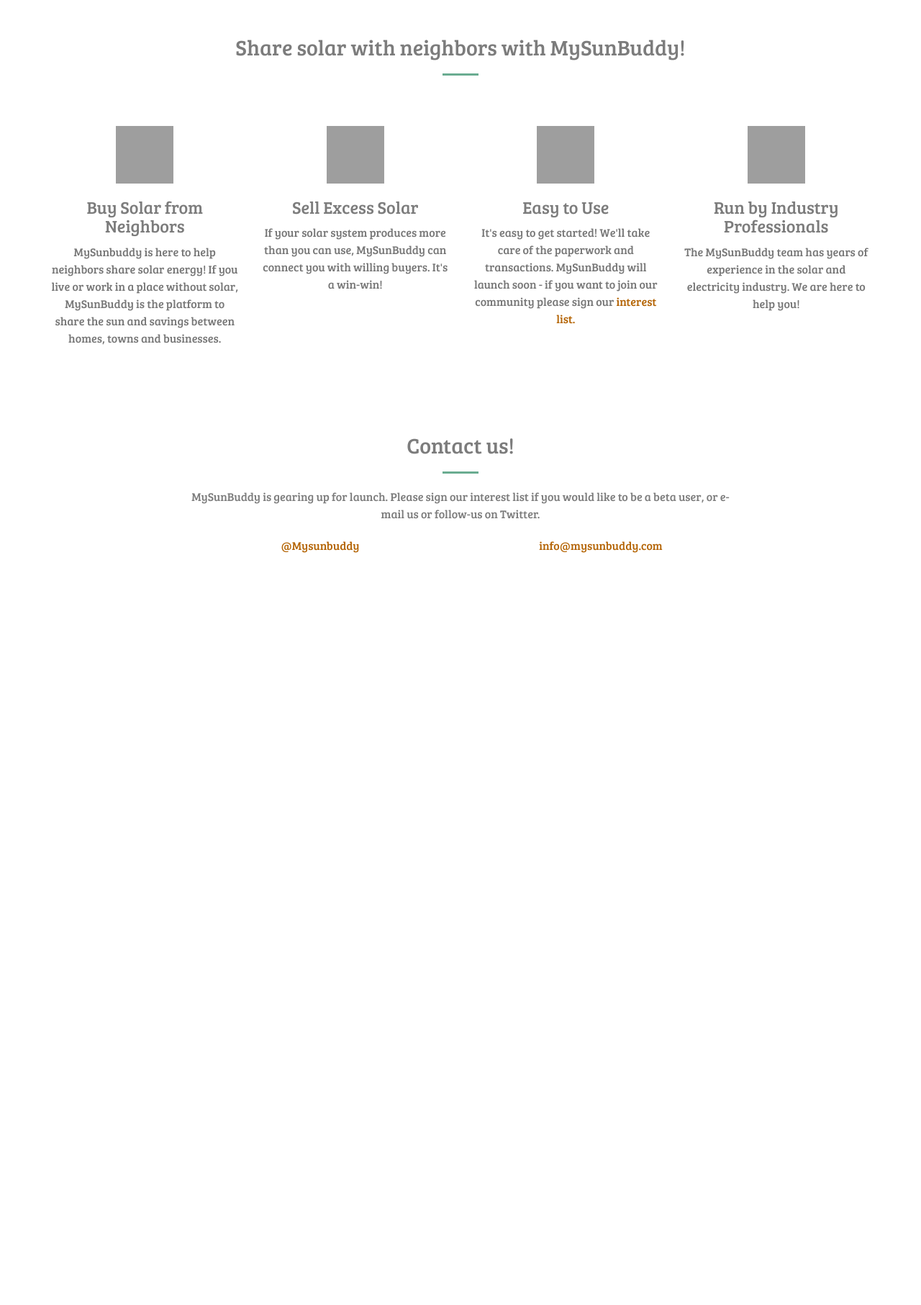
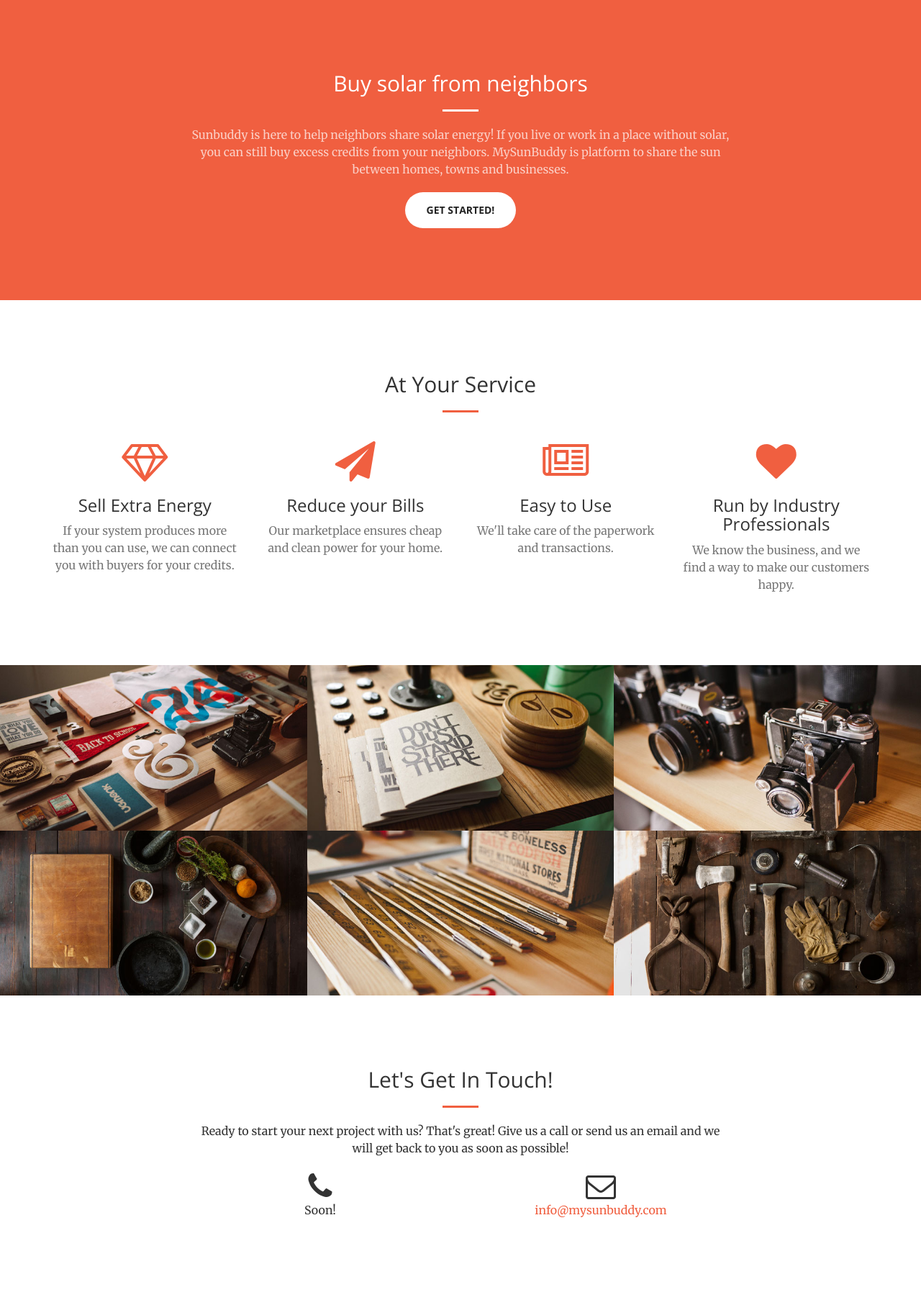
Before and after one commit to kathryn0628/mysunbuddy, a Python web app: template templates/index.html in a window 1280 px wide. Shown: the part 801-2614 px from the top of the page at 72% size. Before the commit the page ends 1569 px from the top, so only its background shows below. Run offline with Jinja, Linux system fonts and the light colour scheme; the template is opened without the code that fills it, so the values that code supplies are empty; grey boxes are pictures that could not be loaded.

Commit message:
Reverting changes

```diff
--- a/static/css/creative.css
+++ b/static/css/creative.css
@@ -12,13 +11,12 @@
 }
 
 body {
-    font-family: 'Bree Serif', serif;
-    color: #7c7c7c;
+    font-family: Merriweather,'Helvetica Neue',Arial,sans-serif;
 }
 
 hr {
     max-width: 50px;
-    border-color: #6AAC91;
+    border-color: #f05f40;
     border-width: 3px;
 }
 
@@ -27,7 +25,7 @@
 }
 
 a {
-    color: #B46404;
+    color: #f05f40;
     -webkit-transition: all .35s;
     -moz-transition: all .35s;
     transition: all .35s;
@@ -44,32 +42,30 @@
 h4,
 h5,
 h6 {
-    font-family: 'Bree Serif', serif;
-    font-color: #fff;
+    font-family: 'Open Sans','Helvetica Neue',Arial,sans-serif;
 }
 
 p {
     margin-bottom: 20px;
     font-size: 16px;
     line-height: 1.5;
-    font-color: #7c7c7c;
 }
 
 .bg-primary {
-    background-color: #6AAC91;
+    background-color: #f05f40;
 }
 
 .bg-dark {
-    color: #B46404;
+    color: #fff;
     background-color: #222;
 }
 
 .text-faded {
-    color: #fff;
+    color: rgba(255,255,255,.7);
 }
 
 section {
-    padding: 50px 0;
+    padding: 100px 0;
 }
 
 aside {
@@ -338,7 +323,7 @@
 }
 
 .text-primary {
-    color: #7C7C7C;
+    color: #f05f40;
 }
 
 .no-gutter > [class*=col-] {
@@ -348,7 +333,7 @@
 
 .btn-default {
     border-color: #fff;
-    color: #B46404;
+    color: #222;
     background-color: #fff;
     -webkit-transition: all .35s;
     -moz-transition: all .35s;
@@ -456,7 +441,7 @@
     border: 0;
     border-radius: 300px;
     text-transform: uppercase;
-    font-family: 'Bree Serif', Serif;
+    font-family: 'Open Sans','Helvetica Neue',Arial,sans-serif;
     font-weight: 700;
 }
 
--- a/templates/index.html
+++ b/templates/index.html
@@ -1,4 +1,3 @@
-<!DOCTYPE html>
 <!DOCTYPE html>
 <html lang="en">
 
@@ -10,14 +9,15 @@
     <meta name="description" content="">
     <meta name="author" content="">
 
-    <title>MySunBuddy</title>
+    <title>Creative - Start Bootstrap Theme</title>
 
     <!-- Bootstrap Core CSS -->
     <link rel="stylesheet" href="/css/bootstrap.min.css" type="text/css">
 
     <!-- Custom Fonts -->
-
-    <link href='http://fonts.googleapis.com/css?family=Bree+Serif' rel='stylesheet' type='text/css'>
+    <link href='http://fonts.googleapis.com/css?family=Open+Sans:300italic,400italic,600italic,700italic,800italic,400,300,600,700,800' rel='stylesheet' type='text/css'>
+    <link href='http://fonts.googleapis.com/css?family=Merriweather:400,300,300italic,400italic,700,700italic,900,900italic' rel='stylesheet' type='text/css'>
+    <link rel="stylesheet" href="/font-awesome/css/font-awesome.min.css" type="text/css">
 
     <!-- Plugin CSS -->
     <link rel="stylesheet" href="/css/animate.min.css" type="text/css">
@@ -53,10 +53,16 @@
             <div class="collapse navbar-collapse" id="bs-example-navbar-collapse-1">
                 <ul class="nav navbar-nav navbar-right">
                     <li>
-                        <a class="page-scroll" href="https://docs.google.com/forms/d/1TtdwFeO8MAWwEipusg1sh1lzn6Qh4156Fdq_veDr2s4/viewform?usp=send_form">About</a>
+                        <a class="page-scroll" href="#about">About</a>
                     </li>
                     <li>
-                        <a class="page-scroll" a href="info@mysunbuddy.com">Contact</a>
+                        <a class="page-scroll" href="#services">Services</a>
+                    </li>
+                    <li>
+                        <a class="page-scroll" href="#portfolio">Reviews</a>
+                    </li>
+                    <li>
+                        <a class="page-scroll" href="#contact">Contact</a>
                     </li>
                 </ul>
             </div>
@@ -70,18 +76,30 @@
             <div class="header-content-inner">
                 <h1>Welcome to MySunBuddy</h1>
                 <hr>
-                <p>More sun for everyone.</p>
-                <a href="https://docs.google.com/forms/d/1TtdwFeO8MAWwEipusg1sh1lzn6Qh4156Fdq_veDr2s4/viewform?usp=send_form" class="btn btn-primary btn-xl page-scroll"> Sign our interest list</a>
+                <p>We are a marketplace for solar energy.</p>
+                <a href="#about" class="btn btn-primary btn-xl page-scroll">Find Out More</a>
             </div>
         </div>
     </header>
 
+    <section class="bg-primary" id="about">
+        <div class="container">
+            <div class="row">
+                <div class="col-lg-8 col-lg-offset-2 text-center">
+                    <h2 class="section-heading">Buy solar from neighbors</h2>
+                    <hr class="light">
+                    <p class="text-faded">Sunbuddy is here to help neighbors share solar energy! If you live or work in a place without solar, you can still buy excess credits from your neighbors. MySunBuddy is platform to share the sun between homes, towns and businesses.</p>
+                    <a href="#" class="btn btn-default btn-xl">Get Started!</a>
+                </div>
+            </div>
+        </div>
+    </section>
 
     <section id="services">
         <div class="container">
             <div class="row">
                 <div class="col-lg-12 text-center">
-                    <h2 class="section-heading"> Share solar with neighbors with MySunBuddy! </h2>
+                    <h2 class="section-heading">At Your Service</h2>
                     <hr class="primary">
                 </div>
             </div>
@@ -90,51 +108,144 @@
             <div class="row">
                 <div class="col-lg-3 col-md-6 text-center">
                     <div class="service-box">
-                        <img src="https://cloud.githubusercontent.com/assets/12685152/7903979/710b7998-07ba-11e5-91e6-c304c9bb5b69.png" width="80" height="80" alt=""/>
-                        <h3>Buy Solar from Neighbors</h3>
-                        <p class="text-muted"> MySunbuddy is here to help neighbors share solar energy! If you live or work in a place without solar, MySunBuddy is the platform to share the sun and savings between homes, towns and businesses.
-
-</p>
+                        <i class="fa fa-4x fa-diamond wow bounceIn text-primary"></i>
+                        <h3>Sell Extra Energy</h3>
+                        <p class="text-muted">If your system produces more than you can use, we can connect you with buyers for your credits.</p>
                     </div>
                 </div>
                 <div class="col-lg-3 col-md-6 text-center">
                     <div class="service-box">
                         <i class="fa fa-4x fa-paper-plane wow bounceIn text-primary" data-wow-delay=".1s"></i>
-                      <img src="https://cloud.githubusercontent.com/assets/12685152/7903990/a62ae5a0-07ba-11e5-9698-9edac64e3441.png" width="80" height="80" alt=""/> <h3> Sell Excess Solar </h3>
-                         <p class="text-muted">If your solar system produces more than you can use, MySunBuddy can connect you with willing buyers. It's a win-win!  </p>
+                        <h3>Reduce your Bills</h3>
+                        <p class="text-muted">Our marketplace ensures cheap and clean power for your home.</p>
                     </div>
                 </div>
                 <div class="col-lg-3 col-md-6 text-center">
                     <div class="service-box">
                         <i class="fa fa-4x fa-newspaper-o wow bounceIn text-primary" data-wow-delay=".2s"></i>
-                        <img src="https://cloud.githubusercontent.com/assets/12685152/7903989/a6295582-07ba-11e5-9266-7d9f29d6a3ca.png" width="80" height="80" alt=""/>
                         <h3>Easy to Use</h3>
-                        <p class="text-muted"> It's easy to get started! We'll take care of the paperwork and transactions. MySunBuddy will launch soon - if you want to join our community please sign our <a href="https://docs.google.com/forms/d/1TtdwFeO8MAWwEipusg1sh1lzn6Qh4156Fdq_veDr2s4/viewform?usp=send_form">interest list.</a></p>
+                        <p class="text-muted">We'll take care of the paperwork and transactions.</p>
                     </div>
                 </div>
                 <div class="col-lg-3 col-md-6 text-center">
                     <div class="service-box">
-                        <img src="https://cloud.githubusercontent.com/assets/12685152/7904485/284254fa-07cb-11e5-96a3-60d9aef874e2.png" width="80" height="80" alt=""/>
+                        <i class="fa fa-4x fa-heart wow bounceIn text-primary" data-wow-delay=".3s"></i>
                         <h3>Run by Industry Professionals</h3>
-                        <p class="text-muted">The MySunBuddy team has years of experience in the solar and electricity industry. We are here to help you! </p>
+                        <p class="text-muted">We know the business, and we find a way to make our customers happy. </p>
                     </div>
                 </div>
             </div>
         </div>
     </section>
 
+    <section class="no-padding" id="portfolio">
+        <div class="container-fluid">
+            <div class="row no-gutter">
+                <div class="col-lg-4 col-sm-6">
+                    <a href="#" class="portfolio-box">
+                        <img src="img/portfolio/1.jpg" class="img-responsive" alt="">
+                        <div class="portfolio-box-caption">
+                            <div class="portfolio-box-caption-content">
+                                <div class="project-category text-faded">
+                                    Category
+                                </div>
+                                <div class="project-name">
+                                    Project Name
+                                </div>
+                            </div>
+                        </div>
+                    </a>
+                </div>
+                <div class="col-lg-4 col-sm-6">
+                    <a href="#" class="portfolio-box">
+                        <img src="img/portfolio/2.jpg" class="img-responsive" alt="">
+                        <div class="portfolio-box-caption">
+                            <div class="portfolio-box-caption-content">
+                                <div class="project-category text-faded">
+                                    Category
+                                </div>
+                                <div class="project-name">
+                                    Project Name
+                                </div>
+                            </div>
+                        </div>
+                    </a>
+                </div>
+                <div class="col-lg-4 col-sm-6">
+                    <a href="#" class="portfolio-box">
+                        <img src="img/portfolio/3.jpg" class="img-responsive" alt="">
+                        <div class="portfolio-box-caption">
+                            <div class="portfolio-box-caption-content">
+                                <div class="project-category text-faded">
+                                    Category
+                                </div>
+                                <div class="project-name">
+                                    Project Name
+                                </div>
+                            </div>
+                        </div>
+                    </a>
+                </div>
+                <div class="col-lg-4 col-sm-6">
+                    <a href="#" class="portfolio-box">
+                        <img src="img/portfolio/4.jpg" class="img-responsive" alt="">
+                        <div class="portfolio-box-caption">
+                            <div class="portfolio-box-caption-content">
+                                <div class="project-category text-faded">
+                                    Category
+                                </div>
+                                <div class="project-name">
+                                    Project Name
+                                </div>
+                            </div>
+                        </div>
+                    </a>
+                </div>
+                <div class="col-lg-4 col-sm-6">
+                    <a href="#" class="portfolio-box">
+                        <img src="img/portfolio/5.jpg" class="img-responsive" alt="">
+                        <div class="portfolio-box-caption">
+                            <div class="portfolio-box-caption-content">
+                                <div class="project-category text-faded">
+                                    Category
+                                </div>
+                                <div class="project-name">
+                                    Project Name
+                                </div>
+                            </div>
+                        </div>
+                    </a>
+                </div>
+                <div class="col-lg-4 col-sm-6">
+                    <a href="#" class="portfolio-box">
+                        <img src="img/portfolio/6.jpg" class="img-responsive" alt="">
+                        <div class="portfolio-box-caption">
+                            <div class="portfolio-box-caption-content">
+                                <div class="project-category text-faded">
+                                    Category
+                                </div>
+                                <div class="project-name">
+                                    Project Name
+                                </div>
+                            </div>
+                        </div>
+                    </a>
+                </div>
+            </div>
+        </div>
+    </section>
 
     <section id="contact">
         <div class="container">
             <div class="row">
                 <div class="col-lg-8 col-lg-offset-2 text-center">
-                    <h2 class="section-heading">Contact us!</h2>
+                    <h2 class="section-heading">Let's Get In Touch!</h2>
                     <hr class="primary">
-                    <p>MySunBuddy is gearing up for launch. Please sign our interest list if you would like to be a beta user, or e-mail us or follow-us on Twitter.</p>
+                    <p>Ready to start your next project with us? That's great! Give us a call or send us an email and we will get back to you as soon as possible!</p>
                 </div>
                 <div class="col-lg-4 col-lg-offset-2 text-center">
                     <i class="fa fa-phone fa-3x wow bounceIn"></i>
-                  <p> <a href="www.twitter.com/mysunbuddy">@Mysunbuddy</a></p>
+                    <p>Soon!</p>
                 </div>
                 <div class="col-lg-4 text-center">
                     <i class="fa fa-envelope-o fa-3x wow bounceIn" data-wow-delay=".1s"></i>
```
Also changed, not shown: other parts of static/css/creative.css (+31 -42 lines).
